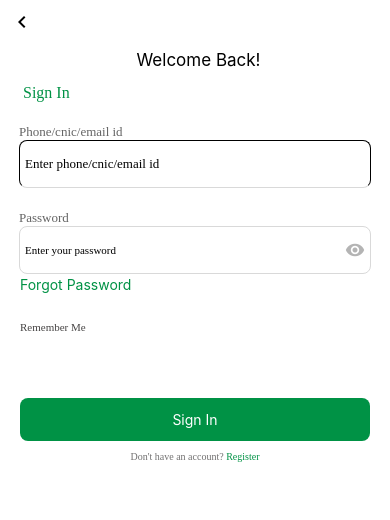
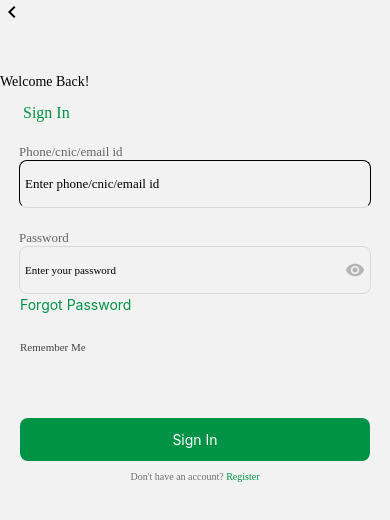
Before and after one commit to Shehiryar12/CropsSecure, a React Native app: screen /Welcome in a window 390 px wide. Shown: the top 520 px of the page. Built offline with nearby package versions, Linux system fonts and the light colour scheme.

Commit message:
Welcome.js

```diff
--- a/App.js
+++ b/App.js
@@ -1,15 +1,13 @@
-import { StyleSheet, Text, View } from 'react-native'
-import React from 'react'
-
-import Welcome from './Src/Screens/Welcome'
-
+import React from 'react';
+import { NavigationContainer } from '@react-navigation/native';
+import AppNavigator from './Src/navigaton/AppNavigator';
 
 const App = () => {
   return (
-  <Welcome/>
-  )
-}
+    <NavigationContainer>
+      <AppNavigator />
+    </NavigationContainer>
+  );
+};
 
-export default App
-
-const styles = StyleSheet.create({})
+export default App;
--- /dev/null
+++ b/Src/Screens/AccountScreen.js
@@ -0,0 +1,14 @@
+import { StyleSheet, Text, View } from 'react-native';
+import React from 'react';
+
+const AccountScreen = () => {
+  return (
+    <View>
+      <Text>Account Screen</Text>
+    </View>
+  );
+};
+
+export default AccountScreen;
+
+const styles = StyleSheet.create({});
--- a/Src/Screens/Welcome.js
+++ b/Src/Screens/Welcome.js
@@ -10,9 +10,15 @@ import MaterialIcons from 'react-native-vector-icons/MaterialIcons';
 import { Font } from '../Constant/Font';
 import PhoneCnicEmailInput from '../Components/PhoneCnicEmailInput';
 import PasswordContainer from '../Components/PasswordContainer';
+import { useNavigation } from '@react-navigation/native';
 
 const Welcome = () => {
   const [pass, setPass] = useState(true);
+  const navigation = useNavigation();
+
+  const handleRegister = () => {
+    navigation.navigate('AccountScreen');
+  };
 
   return (
     <View>
@@ -28,13 +34,22 @@ const Welcome = () => {
           <Text style={styles.heading}>Welcome Back!</Text>
         </View>
 
-        <View style={{ width: 37 }}></View>
+        {/* <View style={{ width: 37 }}></View> */}
       </View>
 
       <Text style={styles.signintext}> Sign In</Text>
       <View>
-        <PhoneCnicEmailInput title="Phone/cnic/email id"  placeholder="Enter phone/cnic/email id"  placeholdertextcolor="#DBD8D8"  maxLength={13} />
-        <PasswordContainer title={'Password'} placeholder="Enter your password" placeholdertextcolor="#DBD8D8" />
+        <PhoneCnicEmailInput
+          title="Phone/cnic/email id"
+          placeholder="Enter phone/cnic/email id"
+          placeholdertextcolor="#DBD8D8"
+          maxLength={13}
+        />
+        <PasswordContainer
+          title={'Password'}
+          placeholder="Enter your password"
+          placeholdertextcolor="#DBD8D8"
+        />
 
         <Text style={styles.passwordtext}>Forgot Password</Text>
         <Text style={styles.remember}>Remember Me</Text>
@@ -44,7 +59,10 @@ const Welcome = () => {
       </TouchableOpacity>
       <View style={styles.accountregister}>
         <Text style={styles.account}>
-          Don't have an account? <Text style={styles.register}>Register</Text>
+          Don't have an account?{' '}
+          <TouchableOpacity onPress={handleRegister}>
+            <Text style={styles.register}>Register</Text>
+          </TouchableOpacity>
         </Text>
       </View>
     </View>
@@ -52,39 +70,34 @@ const Welcome = () => {
 };
 
 export default Welcome;
+const styles = StyleSheet.create({
+  heading: {
 
-const styles = StyleSheet.create({
-  header: {
-    flexDirection: 'row',
-    justifyContent: 'space-between',
+    // marginTop:30,
+    fontFamily: Font.bold,
+    // fontSize: 17,
+    marginTop: 50,
+    // flexDirection:"row",
+    flexDirection:"row",
   },
-  icon: {
-    paddingHorizontal: 10,
-    marginTop: 10,
-  },
-  heading: {
-    fontSize: 17,
-    marginTop: 50,
+  center:{
+    flexDirection:"row",
   },
   phone: {
     borderWidth: 1,
+    marginHorizontal: 14,
     marginHorizontal: 21,
     borderColor: '#DBD8D8',
     borderRadius: 8,
     marginTop: 10,
-    height: 45,
-    paddingHorizontal: 10,
-  },
-  passwordContainer: {
-    flexDirection: 'row',
     alignItems: 'center',
     justifyContent: 'space-between',
     borderWidth: 1,
+    marginHorizontal: 16,
     marginHorizontal: 21,
     borderRadius: 8,
     borderColor: '#DBD8D8',
     height: 45,
-    paddingHorizontal: 10,
   },
   passwordicon: {
     color: '#DBD8D8',
@@ -135,5 +148,5 @@ const styles = StyleSheet.create({
     fontFamily: Font.bold,
     fontSize: 10,
     textAlign: 'center',
-  },
-});
+  }
+})
--- /dev/null
+++ b/Src/navigaton/AppNavigator.js
@@ -0,0 +1,26 @@
+import { StyleSheet, Text, View } from 'react-native'
+import React from 'react'
+import { createNativeStackNavigator } from '@react-navigation/native-stack'
+import Welcome from '../Screens/Welcome'
+import AccountScreen from '../Screens/AccountScreen'
+import { Font } from '../Constant/Font'
+
+
+
+
+const AppNavigator = () => {
+const Stack=createNativeStackNavigator()
+
+  return (
+    <Stack.Navigator>
+      <Stack.Screen  name="Welcome" component={Welcome} options={{ headerShown: false }}/>
+       <Stack.Screen name="AccountScreen"component={AccountScreen} options={{ headerShown: false }}/>
+    </Stack.Navigator>
+  )
+}
+
+export default AppNavigator
+
+const styles = StyleSheet.create({
+
+})
--- a/package.json
+++ b/package.json
@@ -11,8 +11,12 @@
   },
   "dependencies": {
     "@react-native/new-app-screen": "0.80.2",
+    "@react-navigation/native": "^7.1.17",
+    "@react-navigation/native-stack": "^7.3.24",
     "react": "19.1.0",
     "react-native": "0.80.2",
+    "react-native-safe-area-context": "^5.5.2",
+    "react-native-screens": "^4.13.1",
     "react-native-vector-icons": "^10.3.0",
     "yarn": "^1.22.22"
   },
```
Also changed, not shown: 1 other file (tests, documents, lock files or other folders).
